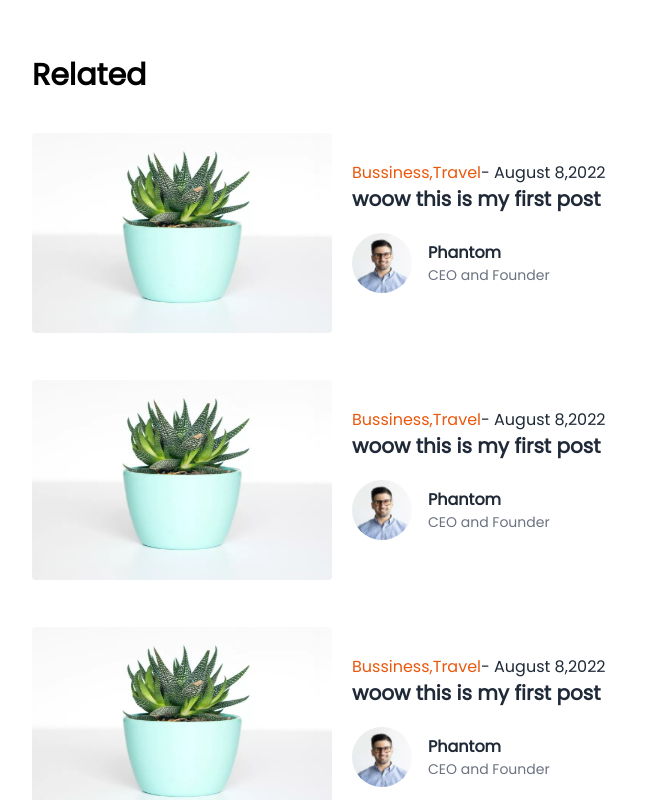
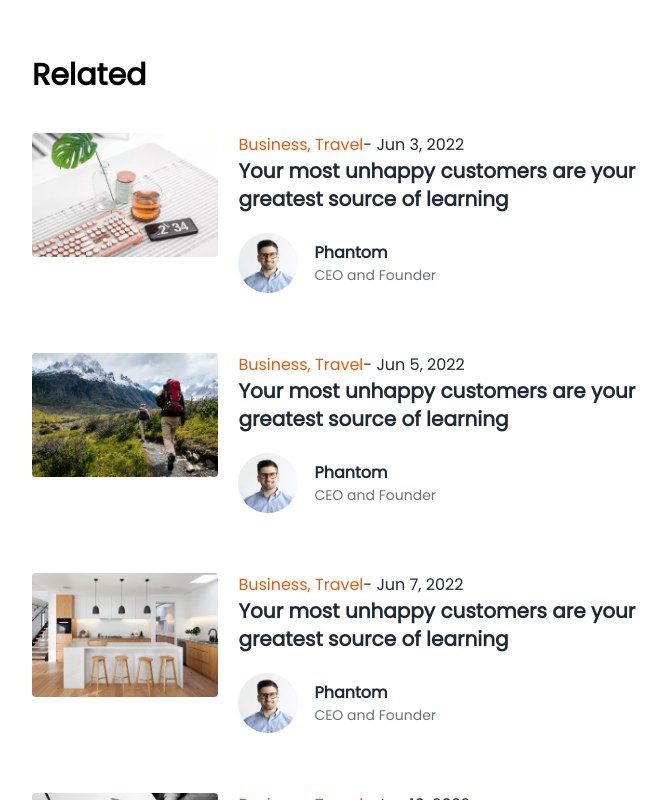
Before and after one commit to Ibrahim-ALKalaileh/blog, a Next.js app: page /posts/1 in a window 1280 px wide. Shown: the part 3080-3880 px from the top of the page, without its empty margins (296-963 px from the left). Built offline with nearby package versions, Linux system fonts and the light colour scheme.

Commit message:
linked related posts to api and finalized the blog

```diff
--- a/components/_child/relatedPosts.js
+++ b/components/_child/relatedPosts.js
@@ -1,29 +1,38 @@
 import Link from "next/link";
 import Image from "next/image";
 import Author from "./author";
+import LoadingSpinner from "./loadingSpinner";
+import Error from "./error";
+import fetcher
+ from "../../lib/fethcer";
 export default function RelatedPosts() {
+
+  const {data,isLoading,isError}=fetcher('api/posts')
+
+  if(isLoading) return <LoadingSpinner></LoadingSpinner>
+  if(isError) return <Error></Error>
+
   return (
     <section className="pt-20">
       <h1 className="font-bold text-3xl py-10">Related</h1>
 
       <div className="flex flex-col gap-10">
-        {Posts()}
-        {Posts()}
-        {Posts()}
-        {Posts()}
-        {Posts()}
+        {data.map((value)=>(
+          <Posts data={value} key={value.id}></Posts>
+        ))}
       </div>
     </section>
   );
 }
-function Posts() {
+function Posts({data}) {
+  const {id,title,subtitle,category,img,published,author}=data;
   return (
     <div className="flex gap-5">
       <div className="image flex flex-col justify-start">
-        <Link href={"/"}>
+        <Link href={`/posts/${id}`}>
           <a>
             <Image
-              src={"/images/img1.jpg"}
+              src={img}
               className="rounded"
               width={300}
               height={200}
@@ -33,20 +42,20 @@ function Posts() {
       </div>
       <div className="info flex justify-center flex-col">
         <div className="cat">
-          <Link href={"/"}>
+          <Link href={`/posts/${id}`}>
             <a className="text-orange-600 hover:text-orange-800">
-              Bussiness,Travel
+              {category}
             </a>
           </Link>
-          <Link href={"/"}>
-            <a className="text-gray-800 hover:text-gray-600">- August 8,2022</a>
+          <Link href={`/posts/${id}`}>
+            <a className="text-gray-800 hover:text-gray-600">- {published}</a>
           </Link>
         </div>
 
         <div className="title">
-          <Link href={"/"}>
+          <Link href={`/posts/${id}`}>
             <a className="text-xl font-bold text-gray-800 hover:text-gray-600">
-              woow this is my first post
+              {title}
             </a>
           </Link>
         </div>
```
